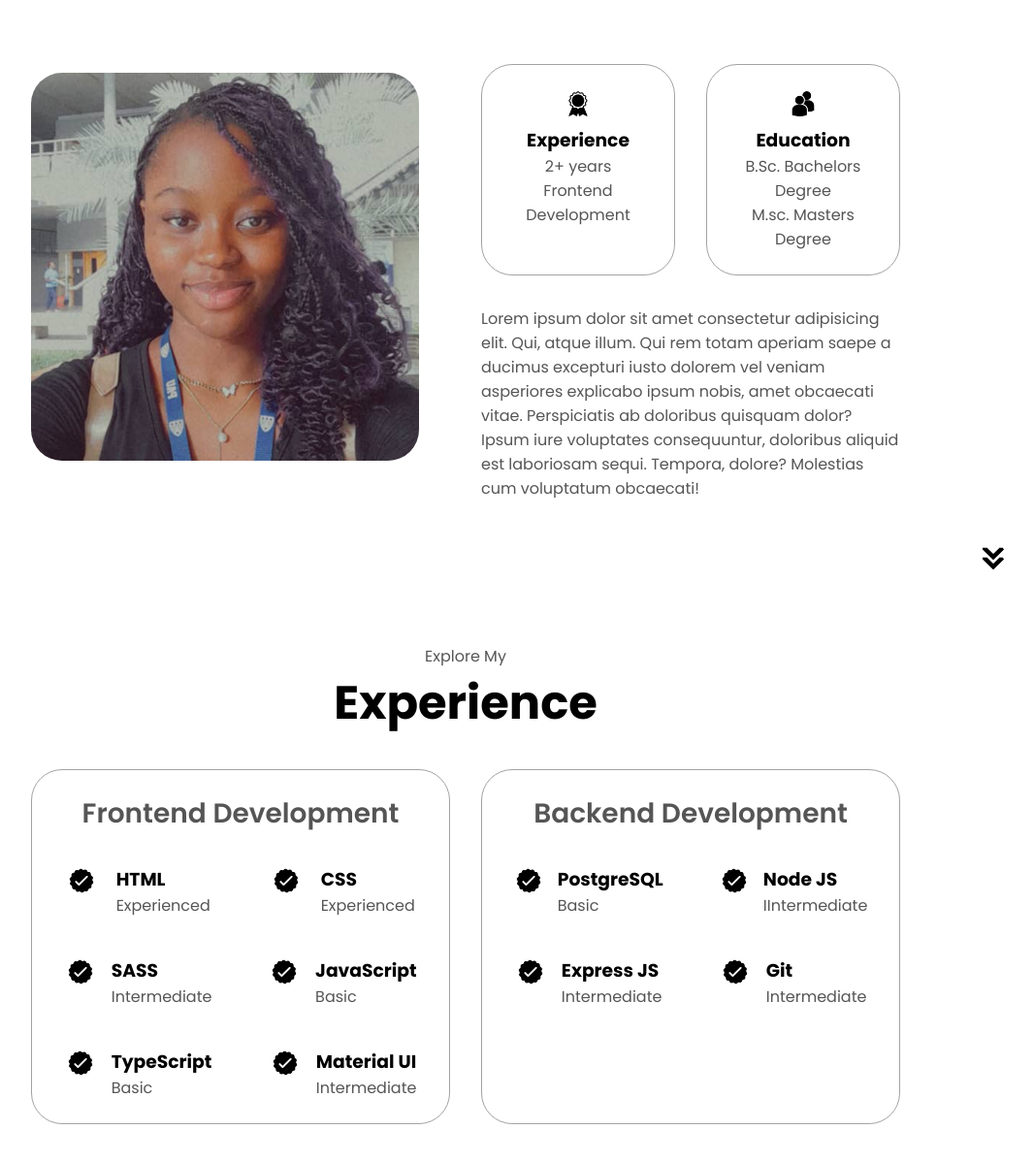
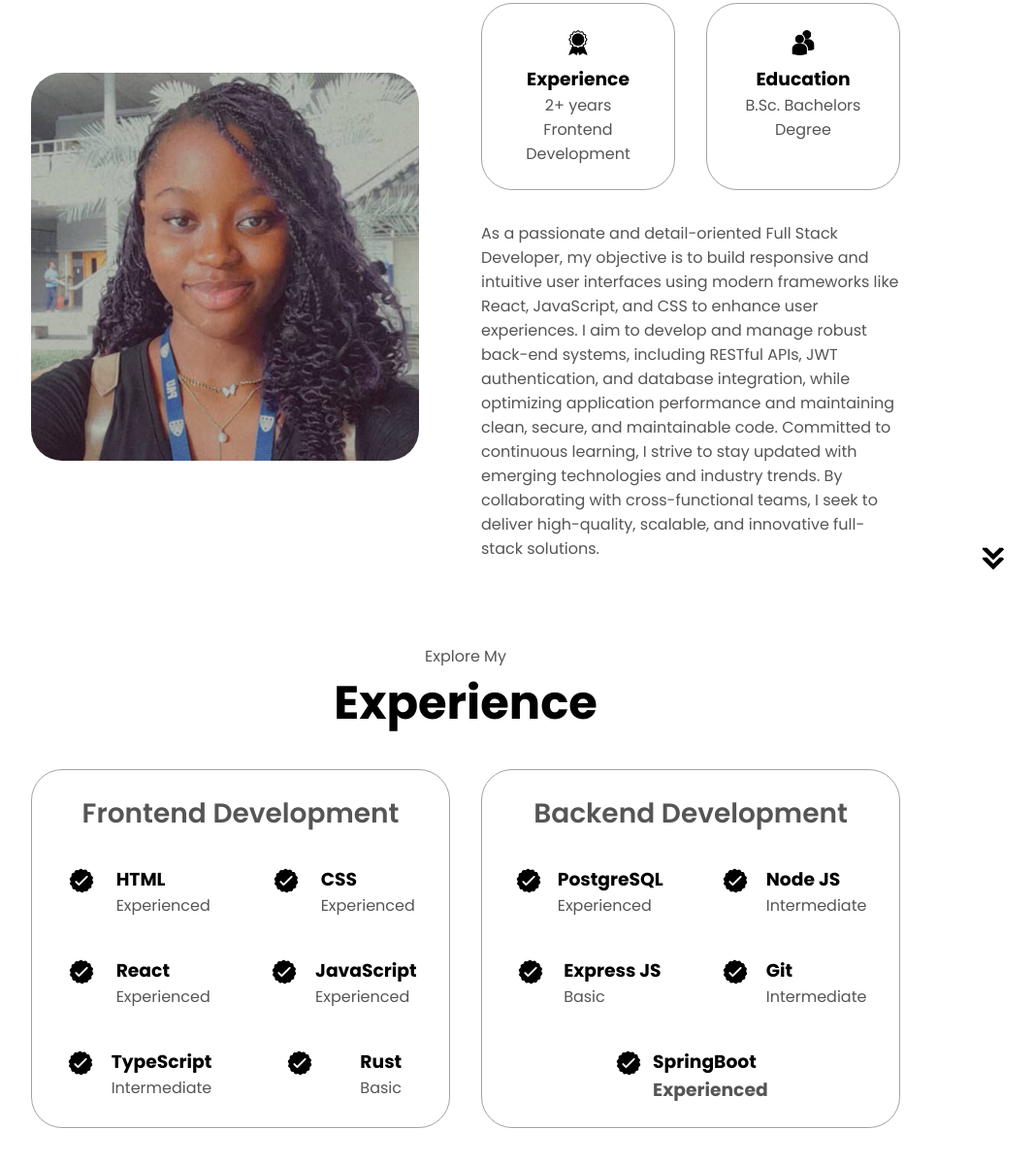
Before and after one commit to Tosin-O/Portfolio, a plain HTML site: page index.html in a window 1280 px wide. Shown: the part 1032-2230 px from the top of the page at 97% size, without its empty margins (160-1226 px from the left). Drawn offline with Linux system fonts and the light colour scheme.

Commit message:
experience updates

```diff
--- a/index.html
+++ b/index.html
@@ -87,11 +87,16 @@
                         alt="Education icon"
                         class="icon"/>
                         <h3>Education</h3>
-                        <p>B.Sc. Bachelors Degree <br> M.sc. Masters Degree</p>
+                        <p>B.Sc. Bachelors Degree </p>
                     </div>
                 </div>
                 <div class="text-container">
-                    <p>Lorem ipsum dolor sit amet consectetur adipisicing elit. Qui, atque illum. Qui rem totam aperiam saepe a ducimus excepturi iusto dolorem vel veniam asperiores explicabo ipsum nobis, amet obcaecati vitae. Perspiciatis ab doloribus quisquam dolor? Ipsum iure voluptates consequuntur, doloribus aliquid est laboriosam sequi. Tempora, dolore? Molestias cum voluptatum obcaecati!</p>
+                    <p>As a passionate and detail-oriented Full Stack Developer, my objective is to build responsive and intuitive user
+                        interfaces using modern frameworks like React, JavaScript, and CSS to enhance user experiences. I aim to develop and
+                        manage robust back-end systems, including RESTful APIs, JWT authentication, and database integration, while
+                        optimizing application performance and maintaining clean, secure, and maintainable code. Committed to continuous
+                        learning, I strive to stay updated with emerging technologies and industry trends. By collaborating with cross-functional
+                        teams, I seek to deliver high-quality, scalable, and innovative full-stack solutions.</p>
                 </div>
             </div>
         </div>
@@ -132,8 +137,8 @@
                             alt="Experience icon"
                             class="icon"/>
                             <div>
-                                <h3>SASS</h3>
-                                <p>Intermediate</p>
+                                <h3>React</h3>
+                                <p>Experienced</p>
                             </div>
                         </article>
                         <article>
@@ -143,7 +148,7 @@
                             class="icon"/>
                             <div>
                                 <h3>JavaScript</h3>
-                                <p>Basic</p>
+                                <p>Experienced
                             </div>
                         </article>
                         <article>
@@ -153,7 +158,7 @@
                             class="icon"/>
                             <div>
                                 <h3>TypeScript</h3>
-                                <p>Basic</p>
+                                <p>Intermediate
                             </div>
                         </article>
                         <article>
@@ -162,8 +167,8 @@
                             alt="Experience icon"
                             class="icon"/>
                             <div>
-                                <h3>Material UI</h3>
-                                <p>Intermediate</p>
+                                <h3>Rust</h3>
+                                <p>Basic</p>
                             </div>
                         </article>
                     </div>
@@ -178,7 +183,7 @@
                             class="icon"/>
                             <div>
                                 <h3>PostgreSQL</h3>
-                                <p>Basic</p>
+                                <p>Experienced</p>
                             </div>
                         </article>
                         <article>
@@ -188,7 +193,7 @@
                             class="icon"/>
                             <div>
                                 <h3>Node JS</h3>
-                                <p>IIntermediate</p>
+                                <p>Intermediate</p>
                             </div>
                         </article>
                         <article>
@@ -198,7 +203,7 @@
                             class="icon"/>
                             <div>
                                 <h3>Express JS</h3>
-                                <p>Intermediate</p>
+                                <p>Basic</p>
                             </div>
                         </article>
                         <article>
@@ -209,6 +214,16 @@
                             <div>
                                 <h3>Git</h3>
                                 <p>Intermediate</p>
+                            </div>
+                        </article>
+                        <article>
+                            <img
+                            src="./assets/checkmark.png"
+                            alt="Experience icon"
+                            class="icon"/>
+                            <div>
+                                <h3>SpringBoot
+                                <p>Experienced</p>
                             </div>
                         </article>
                     </div>
```
